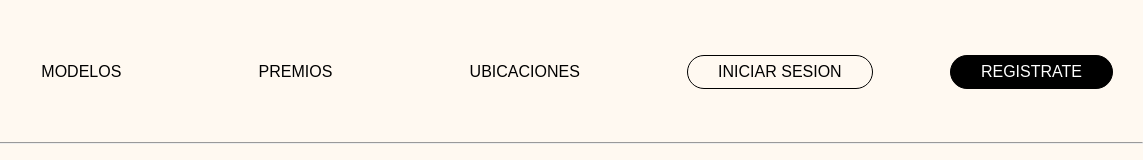
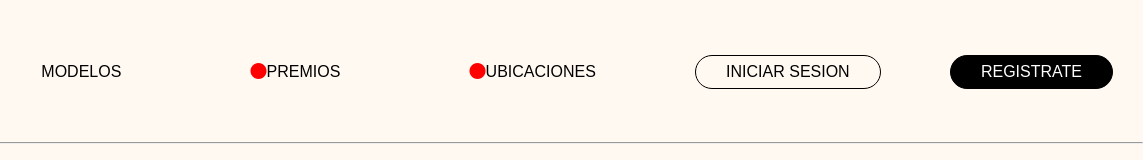
Before and after one commit to ronaldosanch/TAREA07, a plain HTML site: page premios.html in a window 1280 px wide. Shown: the top 160 px of the page, 137-1280 px from the left. Drawn offline with Linux system fonts and the light colour scheme; a web font is replaced by a local one.

Commit message:
Update premios.html

```diff
--- a/premios.html
+++ b/premios.html
@@ -24,8 +24,8 @@
         <header id="menu">
             <ul>
                 <li class="boton1">MODELOS</li>
-                <li class="boton2">PREMIOS</li>
-                <li class="boton3">UBICACIONES</li>
+                <li class="boton2"><i class="fa-solid fa-circle" style="color: #ff0000;"></i>PREMIOS</li>
+                <li class="boton3"><i class="fa-solid fa-circle" style="color: #ff0000;"></i>UBICACIONES</li>
                 <li class="boton4">INICIAR SESION</li>
                 <li class="boton5">REGISTRATE</li>
             </ul>
```
